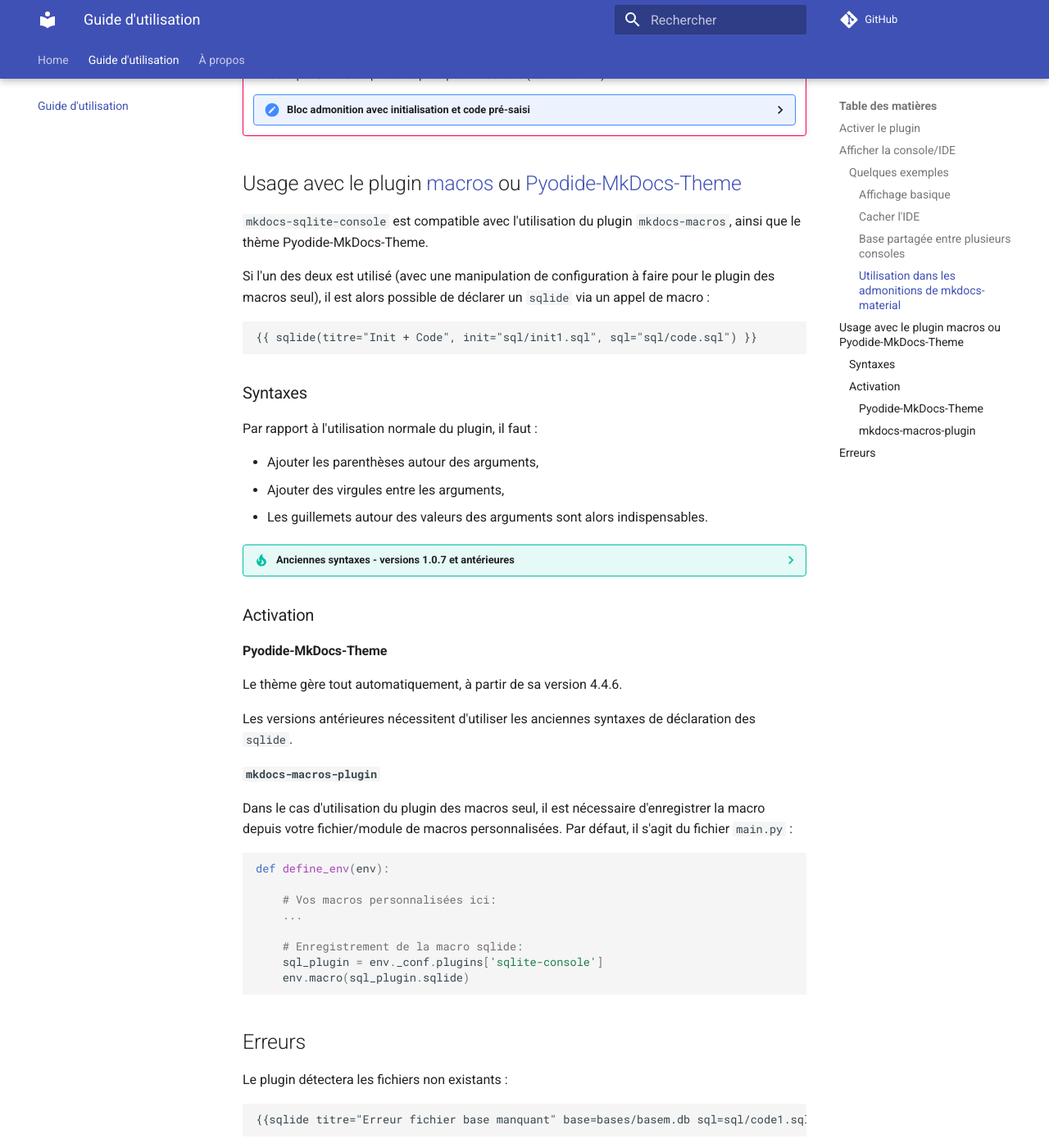
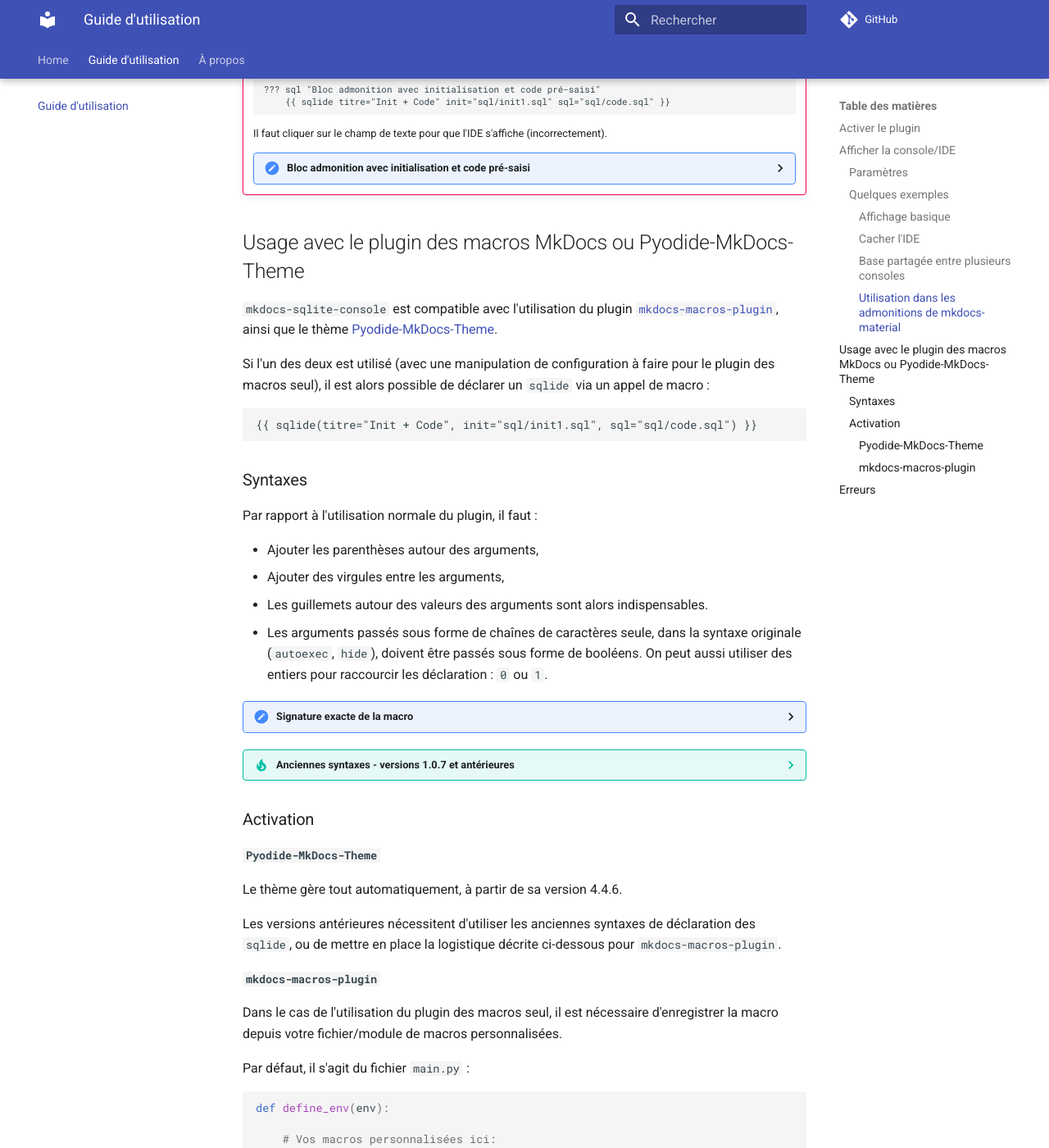
Before and after one commit to Epithumia/mkdocs-sqlite-console, an MkDocs documentation site: the page built from docs/usage.md, in a window 1280 px wide and 1400 px high, scrolled down 3594 px. Shown: the whole window at 82% size. Built offline with MkDocs 1.6.1 and Material for MkDocs 9.7.7, drawn with Linux system fonts in a browser that asks for light colours; comment, search, counter and statistics services are not loaded; some of the changed text lies outside the part shown.

Commit message:
MAJ docs pour v2.0.1 (+ qqes modifs cosmétiques)
* Arguments de la macro
* Ajout d'explication pour hide et autoexec
 * exemple alternatif (arguments positionnels)

````diff
--- a/docs/usage.md
+++ b/docs/usage.md
@@ -52,13 +52,15 @@
 
 ## Afficher la console/IDE
 
+### Paramètres
+
 On peut afficher une console/IDE SQLite grâce à la commande `{{ sqlide paramètres }}`. Cette commande accepte quatre paramètres, tous optionnels :
 
-- un *titre* : par exemple `titre="Exercice 1"`. Par défaut, le titre est "sql"
-- un chemin vers un script SQL d'initialisation *init* : par exemple `init=sql/init.md`
-- un chemin vers une *base* SQLite : par exemple `bases/test.db`
-- un chemin vers un fichier de code *sql* pré-saisi dans l'IDE : par exemple `sql="sql/code.sql"`
-- si le mot clef *autoexec* est présent, alors le contenu de code sera exécuté comme si l'utilisateur avit cliqué le bouton
+- un `titre` : par exemple `titre="Exercice 1"`. Par défaut, le titre est "sql"
+- un chemin vers un script SQL d'initialisation, `init` : par exemple `init=sql/init.md`
+- un chemin vers une `base` SQLite : par exemple `bases/test.db`
+- un chemin vers un fichier de code `sql` pré-saisi dans l'IDE : par exemple `sql="sql/code.sql"`
+- si le mot clef `autoexec` est présent, alors le contenu de code sera exécuté comme si l'utilisateur avait cliqué le bouton
 
 !!! tip "Astuce"
     A part pour le titre, les apostrophes ou guillemets sont optionnels. Ainsi, `sql="sql/code.sql"`,
@@ -155,9 +157,9 @@
     ??? sql "Bloc admonition avec initialisation et code pré-saisi"
         {{ sqlide titre="Init + Code" init="sql/init1.sql" sql="sql/code.sql" }}
 
-## Usage avec le plugin [macros](https://mkdocs-macros-plugin.readthedocs.io/en/latest/) ou [Pyodide-MkDocs-Theme](https://frederic-zinelli.gitlab.io/pyodide-mkdocs-theme/) { #as-macros }
+## Usage avec le plugin des macros MkDocs ou Pyodide-MkDocs-Theme { #as-macros }
 
-`mkdocs-sqlite-console` est compatible avec l'utilisation du plugin `mkdocs-macros`, ainsi que le thème Pyodide-MkDocs-Theme.
+`mkdocs-sqlite-console` est compatible avec l'utilisation du plugin [`mkdocs-macros-plugin`](https://mkdocs-macros-plugin.readthedocs.io/en/latest/), ainsi que le thème [Pyodide-MkDocs-Theme](https://frederic-zinelli.gitlab.io/pyodide-mkdocs-theme/).
 
 Si l'un des deux est utilisé (avec une manipulation de configuration à faire pour le plugin des macros seul), il est alors possible de déclarer un `sqlide` via un appel de macro :
 
@@ -172,6 +174,40 @@
 - Ajouter les parenthèses autour des arguments,
 - Ajouter des virgules entre les arguments,
 - Les guillemets autour des valeurs des arguments sont alors indispensables.
+- Les arguments passés sous forme de chaînes de caractères seule, dans la syntaxe originale (`autoexec`, `hide`), doivent être passés sous forme de booléens. On peut aussi utiliser des entiers pour raccourcir les déclaration : `0` ou `1`.
+
+??? help "Signature exacte de la macro"
+
+    Voici la déclaration exacte de la macro, et les valeurs par défaut associées aux différents arguments :
+
+    ```python
+    sqlide(
+        self,
+        titre='Sql',
+        sql='',
+        espace=None,
+        *,
+        base='/',
+        init='',
+        hide=False,
+        autoexec=False,
+    )
+    ```
+
+    * Les trois premiers arguments, `titre`, `sql` et `espace` sont des arguments positionnels avec des valeurs par défaut : il n'est pas obligatoire de mettre le nom de l'argument (mais dans ce cas, il faut respecter l'ordre de déclaration).
+
+    * Les arguments après `*,` sont des arguments nommés. Ils doivent impérativement être renseignés en précisant le nom de l'argument.
+
+    * Il est toujours possible de renseigner les noms des arguments positionnels si on le souhaite (dans ce cas, il n'est pas indispensable de respecter leur ordre dans la déclaration).
+
+    <br>
+
+    L'appel de l'exemple ci-dessus peut donc également se faire comme suit :
+
+
+    ```markdown
+    {{ sqlide("Init + Code", "sql/code.sql", init="sql/init1.sql") }}
+    ```
 
 ??? tip "Anciennes syntaxes - versions 1.0.7 et antérieures"
 
@@ -199,15 +235,16 @@
 
 ### Activation
 
-#### Pyodide-MkDocs-Theme
+#### `Pyodide-MkDocs-Theme`
 
 Le thème gère tout automatiquement, à partir de sa version 4.4.6.
 
-Les versions antérieures nécessitent d'utiliser les anciennes syntaxes de déclaration des `sqlide`.
+Les versions antérieures nécessitent d'utiliser les anciennes syntaxes de déclaration des `sqlide`, ou de mettre en place la logistique décrite ci-dessous pour `mkdocs-macros-plugin`.
 
 #### `mkdocs-macros-plugin`
 
-Dans le cas d'utilisation du plugin des macros seul, il est nécessaire d'enregistrer la macro depuis votre fichier/module de macros personnalisées.
+Dans le cas de l'utilisation du plugin des macros seul, il est nécessaire d'enregistrer la macro depuis votre fichier/module de macros personnalisées.
+
 Par défaut, il s'agit du fichier `main.py` :
 
 ```python
````
